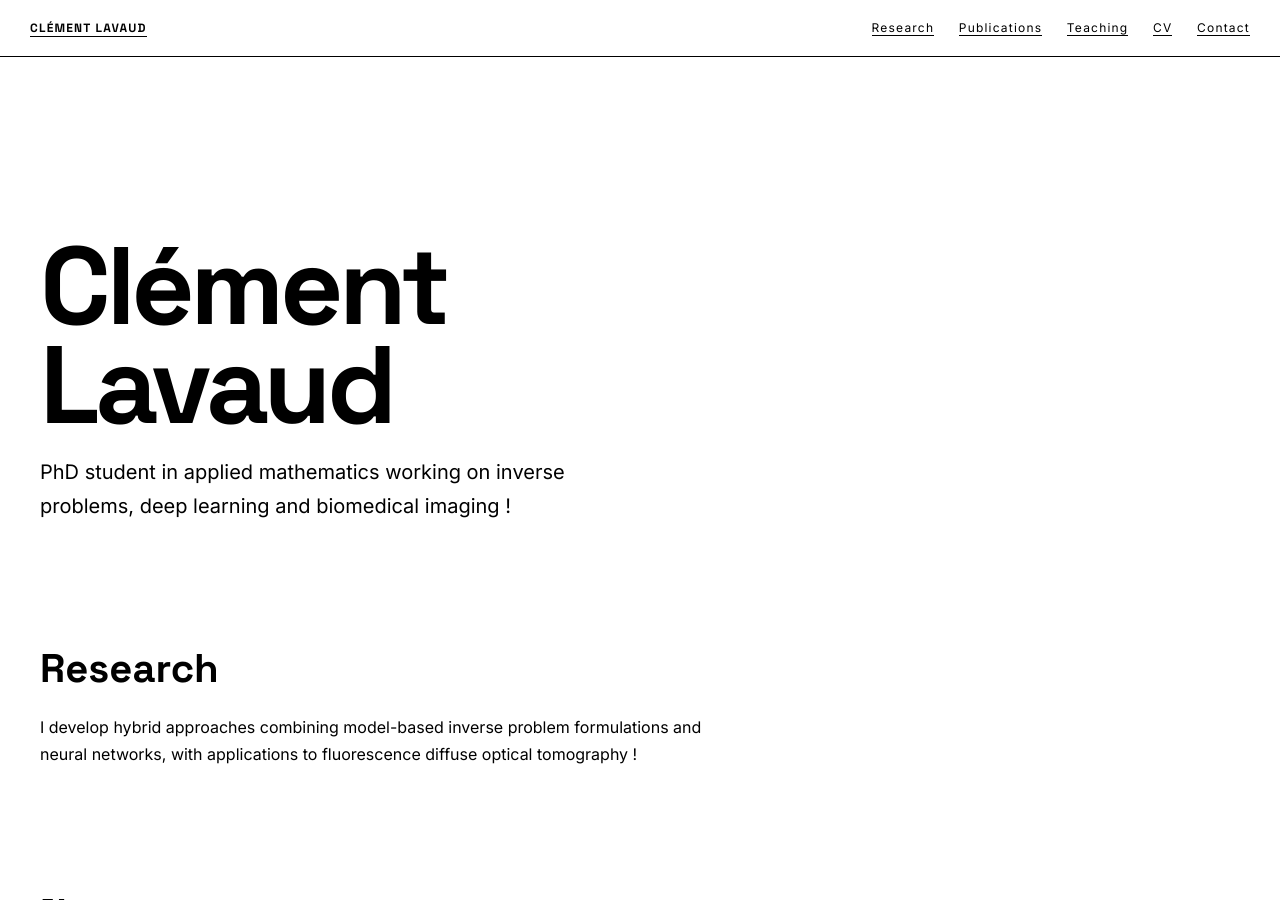
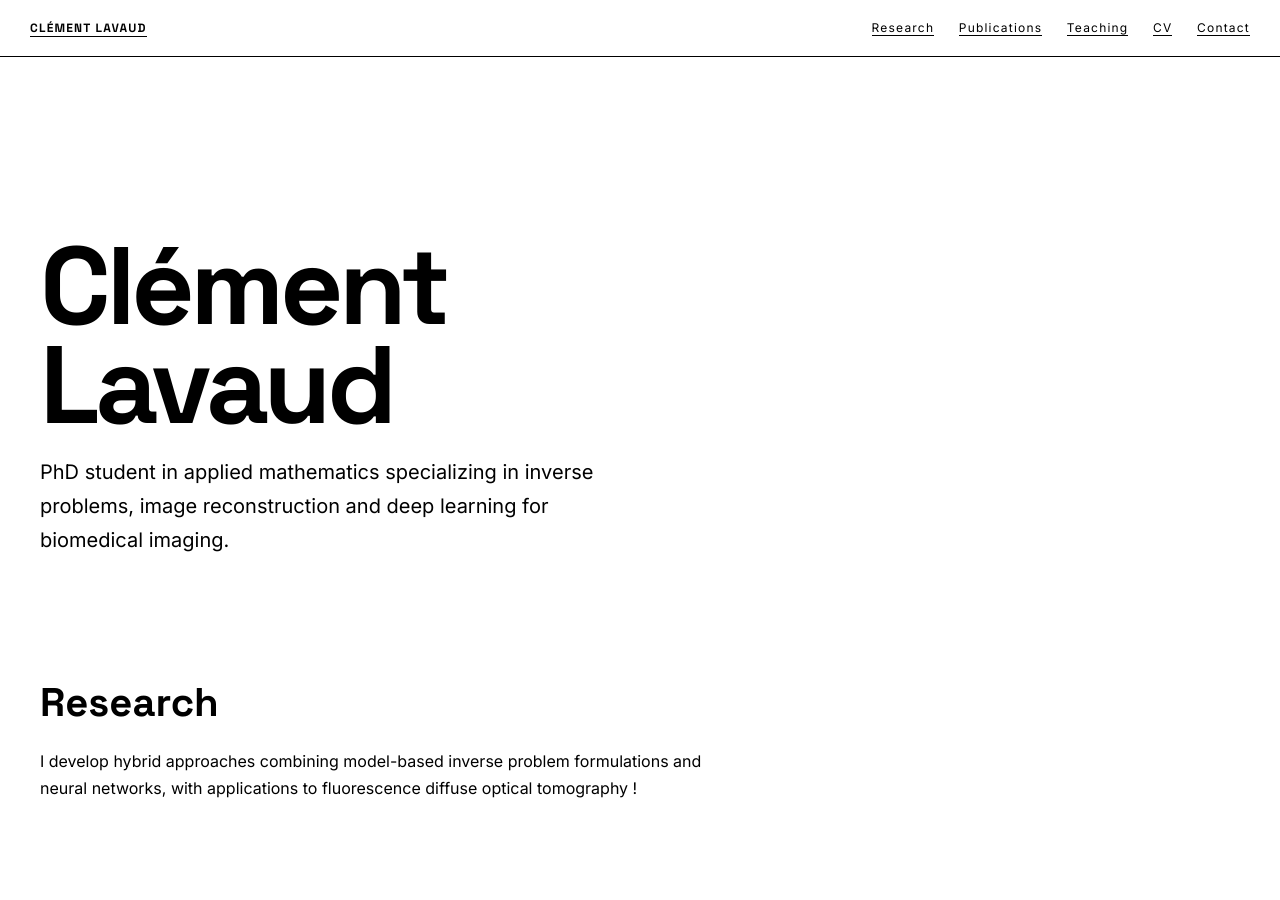
Before and after one commit to clementlavaud/clementlavaud.github.io, a Jekyll site: the page built from index.md, in a window 1280 px wide and 900 px high. Built offline with Jekyll 4.4.1, drawn with Linux system fonts in a browser that asks for light colours.

Commit message:
Update index.md

```diff
--- a/index.md
+++ b/index.md
@@ -10,8 +10,8 @@ title: "Home"
   </h1>
 
   <p>
-    PhD student in applied mathematics working on inverse problems,
-    deep learning and biomedical imaging !
+    PhD student in applied mathematics specializing in inverse problems,
+    image reconstruction and deep learning for biomedical imaging.
   </p>
 </section>
 
@@ -41,9 +41,9 @@ title: "Home"
   </p>
 </section>
 
-<section class="affiliations">
-  <img src="/assets/images/i2m.png" alt="I2M">
-  <img src="/assets/images/fresnel.png" alt="Institut Fresnel">
-  <img src="/assets/images/centrale.png" alt="Centrale Nantes">
-  <img src="/assets/images/polimi.png" alt="Politecnico di Milano">
+<section class="side-logos">
+  <img src="/assets/images/INSTITUT-FRESNEL.png" alt="Institut Fresnel">
+  <img src="/assets/images/logoi2M.png" alt="I2M">
+  <img src="/assets/images/LogoECN_ZoneExclusion_siteWeb_Q.png" alt="Centrale Nantes">
+  <img src="/assets/images/Logo_Politecnico_Milano.png" alt="Politecnico di Milano">
 </section>
```
